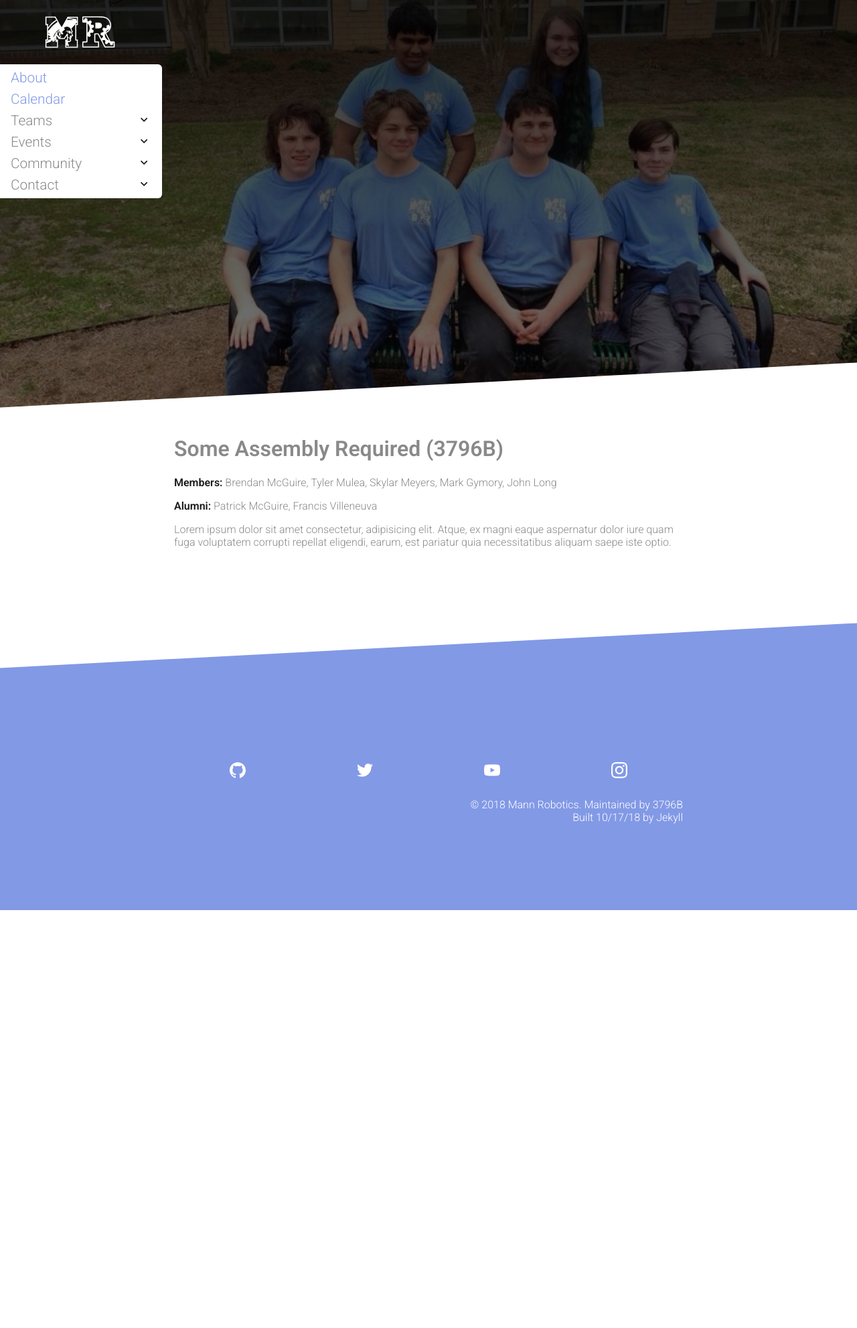
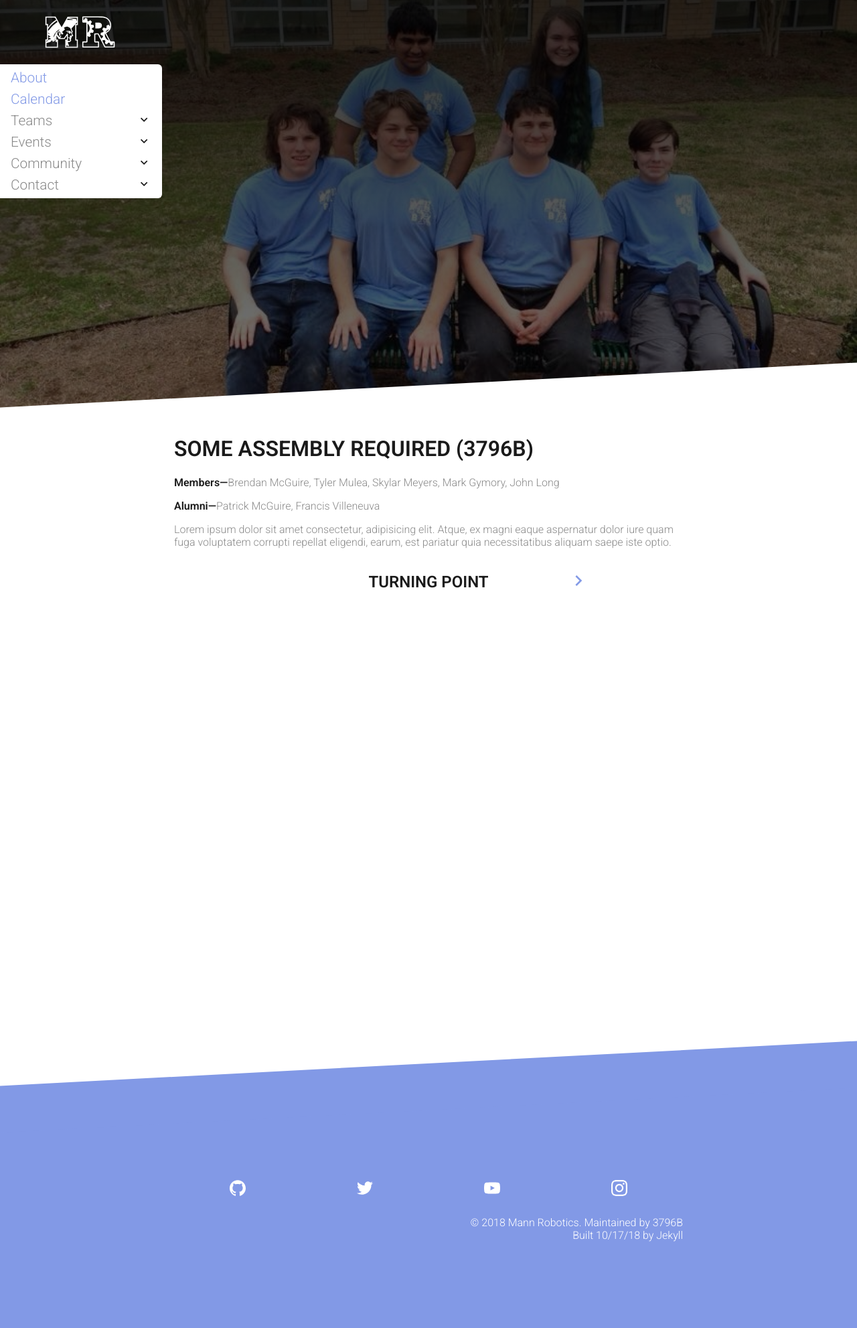
Before and after one commit to mannrobo/mannrobo.github.io, a Jekyll site: the page built from teams/3796B.md, in a window 1280 px wide. Shown: the whole page at 67% size. Built offline with Jekyll 4.4.1, drawn with Linux system fonts in a browser that asks for light colours; before the commit the page ends 1359 px from its top, so only the background shows below that.

Commit message:
Stat information in DOM

```diff
--- a/_layouts/team.html
+++ b/_layouts/team.html
@@ -1,13 +1,26 @@
 ---
 layout: default
+embedScript: scripts/stats.js
+embedStyle: styles/stats.css
 ---
 
-<h1>{{ page.title }}</h1>
-<p><strong>Members:</strong> {{ page.members }}</p>
-<p><strong>Alumni:</strong> {{ page.alumni }}</p>
+<h1 class="heading left">{{ page.title }}</h1>
+<p><strong>Members—</strong>{{ page.members }}</p>
+<p><strong>Alumni—</strong>{{ page.alumni }}</p>
 
 {{ content }}
 
-<section class="stats">
+<nav for="stats">
+    <a href="#" class="back">
+        <i class="material-icons">keyboard_arrow_left</i>
+    </a>
+    <h1 class="heading" id="seasonSelection"></h1>
+    <a href="#" class="forward">
+        <i class="material-icons">keyboard_arrow_right</i>
+    </a>
+</nav>
+<section id="stats">
 
 </section>
+
+<script src="https://unpkg.com/unfetch/polyfill"></script>
```
